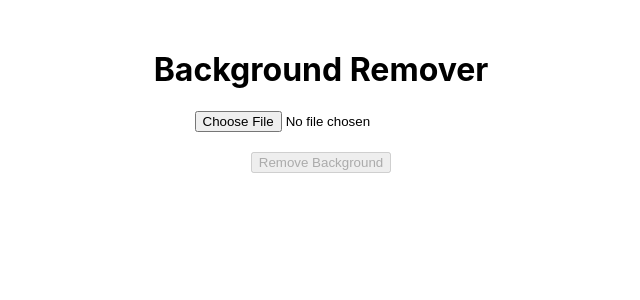
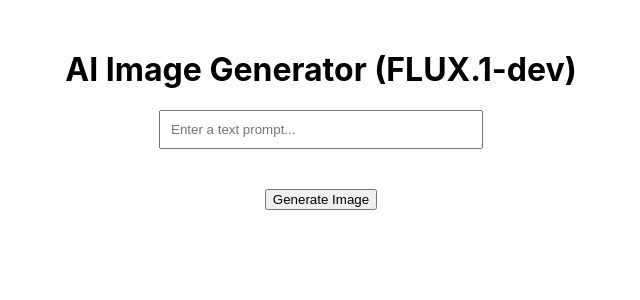
Before and after one commit to AbdulAhad210904/Bg-remove-change, a React (Create React App) app: page / in a window 1280 px wide. Shown: the top 300 px of the page, without its empty margins (319-959 px from the left). Built offline with nearby package versions, Linux system fonts and the light colour scheme.

Commit message:
Image Generation Done

```diff
--- a/package.json
+++ b/package.json
@@ -3,6 +3,7 @@
   "version": "0.1.0",
   "private": true,
   "dependencies": {
+    "@huggingface/inference": "^2.8.1",
     "@testing-library/jest-dom": "^5.17.0",
     "@testing-library/react": "^13.4.0",
     "@testing-library/user-event": "^13.5.0",
--- a/src/App.js
+++ b/src/App.js
@@ -1,59 +1,73 @@
 import React, { useState } from 'react';
 
 function App() {
-  const [photo, setPhoto] = useState(null);  // Store the uploaded photo
-  const [processedImage, setProcessedImage] = useState(null); // Store the image with background removed
-  const [loading, setLoading] = useState(false);  // Show loading indicator during API call
+  const [textPrompt, setTextPrompt] = useState('');
+  const [generatedImage, setGeneratedImage] = useState(null);
+  const [loading, setLoading] = useState(false);
+  const [error, setError] = useState('');
 
-  // Handle image upload
-  const handlePhotoUpload = (event) => {
-    setPhoto(event.target.files[0]);
+  const handleInputChange = (event) => {
+    setTextPrompt(event.target.value);
   };
 
-  // Function to handle API call and remove background
-  const removeBackground = () => {
-    if (!photo) return;
+  const generateImage = async () => {
+    if (!textPrompt) return;
 
     setLoading(true);
-    const formData = new FormData();
-    formData.append('image_file', photo);
+    setError('');
 
-    fetch('https://clipdrop-api.co/remove-background/v1', {
-      method: 'POST',
-      headers: {
-        'x-api-key': process.env.REACT_APP_CLIPDROP_API_KEY,
-      },
-      body: formData,
-    })
-      .then((response) => response.arrayBuffer())
-      .then((buffer) => {
-        const blob = new Blob([buffer], { type: 'image/png' });
-        const imageUrl = URL.createObjectURL(blob);
-        setProcessedImage(imageUrl);
-        setLoading(false);
-      })
-      .catch((error) => {
-        console.error('Error:', error);
-        setLoading(false);
+    try {
+      const response = await fetch("https://api-inference.huggingface.co/models/black-forest-labs/FLUX.1-dev", {
+        method: 'POST',
+        headers: {
+          'Authorization': process.env.REACT_APP_HUGGINGFACE_TOKEN,
+          'Content-Type': 'application/json',
+        },
+        body: JSON.stringify({
+          inputs: textPrompt,
+        }),
       });
+
+      if (!response.ok) {
+        throw new Error(`HTTP error! status: ${response.status}`);
+      }
+
+      const blob = await response.blob();
+      const imageUrl = URL.createObjectURL(blob);
+      setGeneratedImage(imageUrl);
+
+    } catch (error) {
+      console.error('Error:', error);
+      setError('Failed to generate image. Please try again.');
+    } finally {
+      setLoading(false);
+    }
   };
 
   return (
     <div style={{ textAlign: 'center', marginTop: '50px' }}>
-      <h1>Background Remover</h1>
+      <h1>AI Image Generator (FLUX.1-dev)</h1>
 
-      <input type="file" accept="image/*" onChange={handlePhotoUpload} />
+      <input
+        type="text"
+        placeholder="Enter a text prompt..."
+        value={textPrompt}
+        onChange={handleInputChange}
+        style={{ marginBottom: '20px', padding: '10px', width: '300px' }}
+      />
       <br />
 
-      <button onClick={removeBackground} disabled={!photo || loading} style={{ marginTop: '20px' }}>
-        {loading ? 'Removing background...' : 'Remove Background'}
+      <button onClick={generateImage} disabled={loading} style={{ marginTop: '20px' }}>
+        {loading ? 'Generating image...' : 'Generate Image'}
       </button>
 
-      {processedImage && (
+      {error && <p style={{ color: 'red' }}>{error}</p>}
+
+      {generatedImage && (
         <div style={{ marginTop: '20px' }}>
-          <img src={processedImage} alt="Processed" style={{ width: '300px', height: 'auto' }} />
+          <img src={generatedImage} alt="Generated" style={{ width: '300px', height: 'auto' }} />
           <br />
-          <a href={processedImage} download="no-bg.png">
+          <a href={generatedImage} download="generated-image.png">
             <button style={{ marginTop: '10px' }}>Download Image</button>
           </a>
         </div>
```
Also changed, not shown: 1 other file (tests, documents, lock files or other folders).
